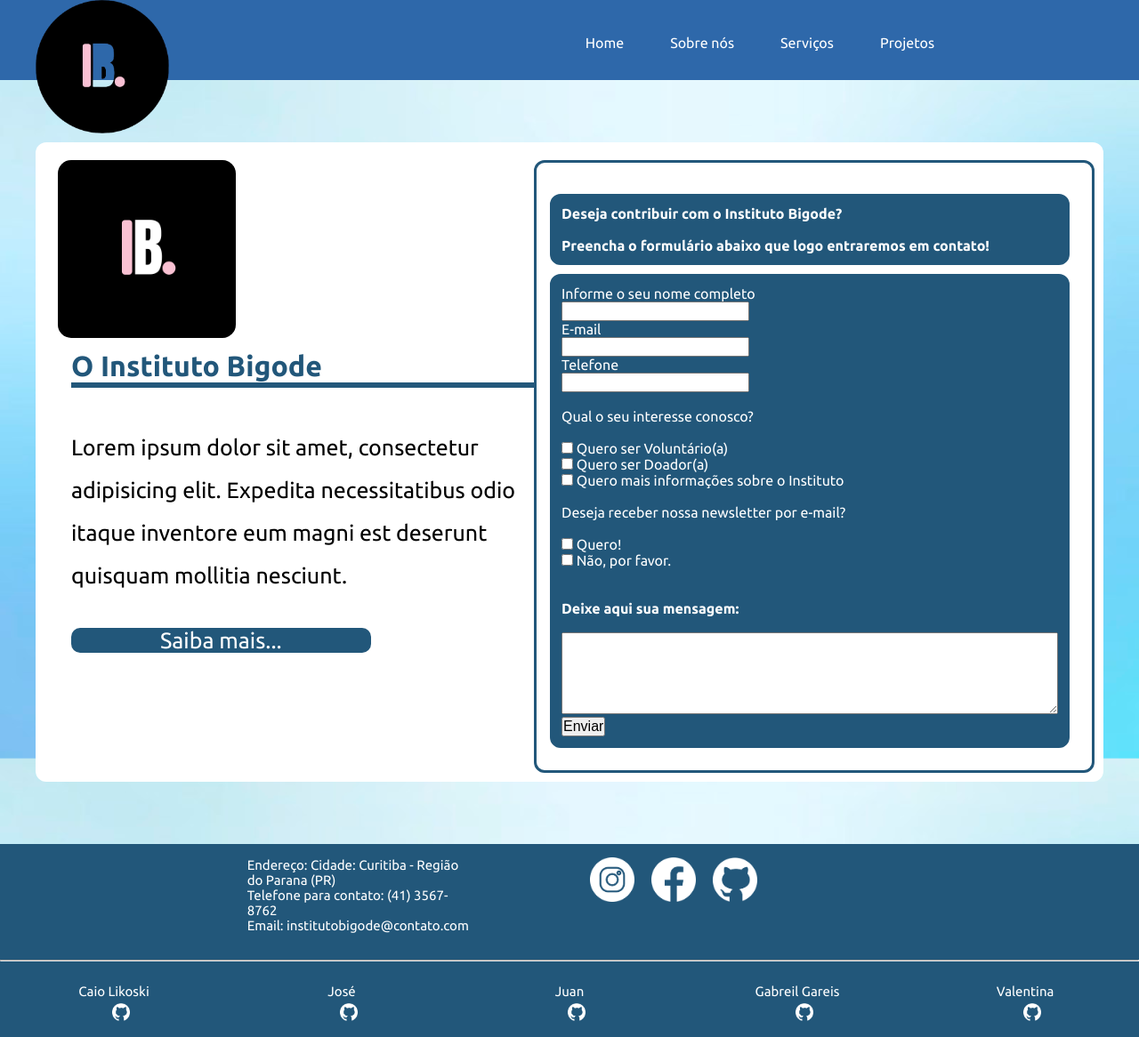
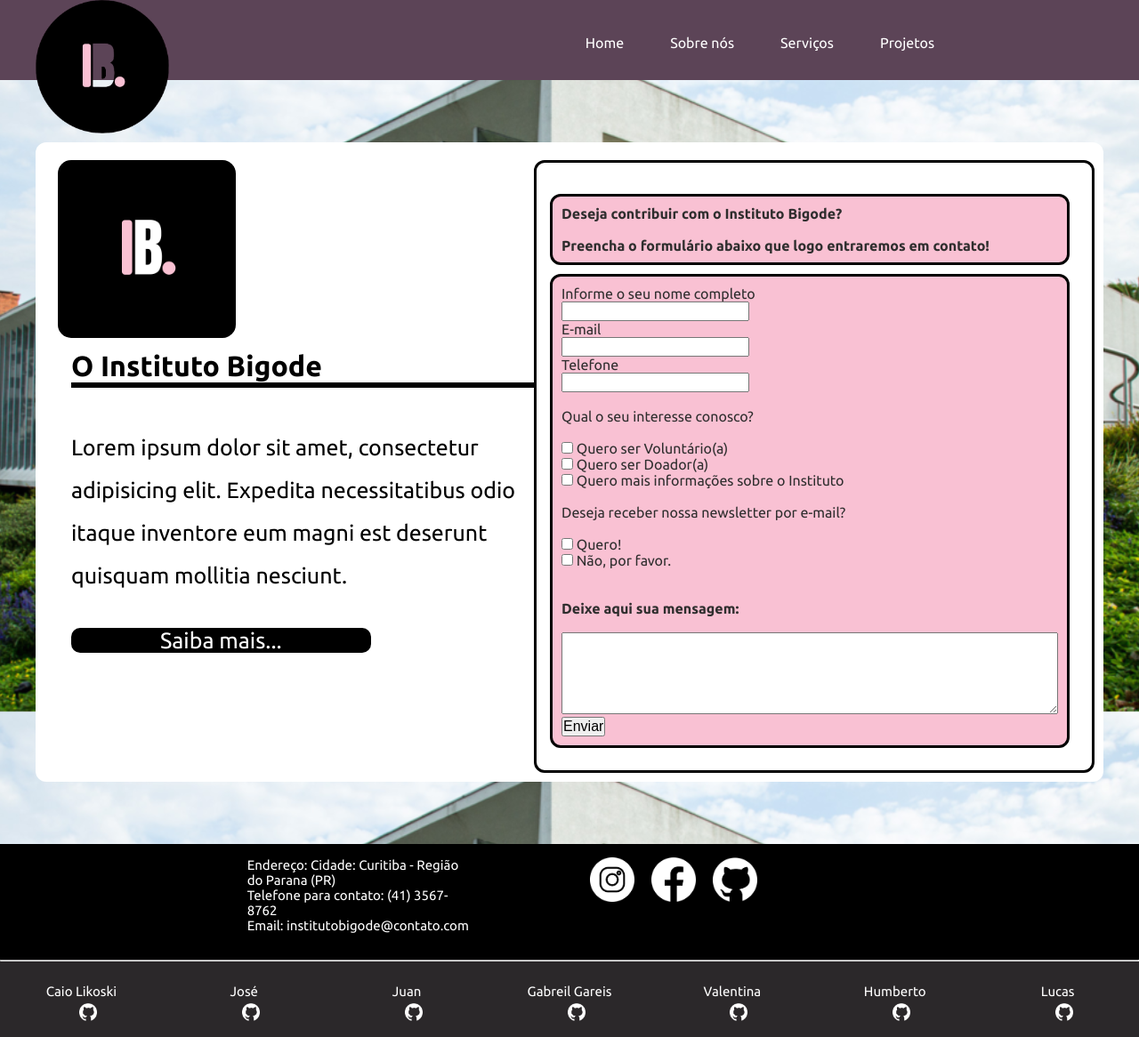
Before and after one commit to Caio099113g/instituto-, a plain HTML site: page INSTITUTO BIGODE/index.html in a window 1280 px wide. Shown: the whole page at 89% size. Drawn offline with Linux system fonts and the light colour scheme; a web font is replaced by a local one.

Commit message:
Código Editado
Resolver rodapé da área de serviços, corrigir logo transparente, terminar redirecionamentos, colocar os textos, mudar imagens se preciso, etc..

```diff
--- a/INSTITUTO BIGODE/index.html
+++ b/INSTITUTO BIGODE/index.html
@@ -55,35 +55,35 @@
                     <form method="post" action="#">
                         <label>
                             Informe o seu nome completo <br>
-                            <input type="text" id="name" name="nome">
+                            <input required type="text" id="name" name="nome">
                         </label>
                         </br>
                         <label>
                             E-mail<br>
-                            <input type="email" id="email" name="email">
+                            <input required type="email" id="email" name="email">
                         </label>
                         <br>
                         <label>
                             Telefone <br>
-                            <input type="tel" id="tel" name="telefone">
+                            <input required type="tel" id="tel" name="telefone">
                         </label>
                         </br>
                         <label>
                             <br />
                             Qual o seu interesse conosco? <br>
                             <br />
-                            <input type="checkbox" id="item1" name="item1" value="voluntario" /> Quero ser
+                            <input required type="checkbox" id="item1" name="item1" value="voluntario" /> Quero ser
                             Voluntário(a)<br />
-                            <input type="checkbox" id="item2" name="item2" value="doador" /> Quero ser Doador(a)<br />
-                            <input type="checkbox" id="item3" name="item3" value="informacao" /> Quero mais informações
+                            <input required type="checkbox" id="item2" name="item2" value="doador" /> Quero ser Doador(a)<br />
+                            <input required type="checkbox" id="item3" name="item3" value="informacao" /> Quero mais informações
                             sobre o Instituto<br />
                         </label>
                         <label>
                             <br />
                             Deseja receber nossa newsletter por e-mail? <br>
                             <br />
-                            <input type="checkbox" id="item1" name="item1" value="Sim" /> Quero!<br />
-                            <input type="checkbox" id="item2" name="item2" value="Não" /> Não, por favor.<br />
+                            <input required type="checkbox" id="item1" name="item1" value="Sim" /> Quero!<br />
+                            <input required type="checkbox" id="item2" name="item2" value="Não" /> Não, por favor.<br />
                         </label>
                         <br />
                         <br />
@@ -135,6 +135,14 @@
                 <br>
                 <a target="_blank" href="https://github.com/valleriabueno"><img src="img/github.png" alt="github"></a>
             </p>
+            <p>Humberto
+                <br>
+                <a target="_blank" href="https://github.com/valleriabueno"><img src="img/github.png" alt="github"></a>
+            </p>
+            <p>Lucas
+                <br>
+                <a target="_blank" href="https://github.com/valleriabueno"><img src="img/github.png" alt="github"></a>
+            </p>
         </div>
     </footer>
 </body>
--- a/INSTITUTO BIGODE/styles.css/projetos.css
+++ b/INSTITUTO BIGODE/styles.css/projetos.css
@@ -19,11 +19,11 @@ nav {
     width: 100%;
     height: 90px;
     margin-bottom: 40px;
-    background-color: #22577aff;
+    background-color: rgb(0, 0, 0);
 }
 
 nav:hover{
-    background-color: rgb(46, 104, 170);
+    background-color: rgb(92, 68, 87);
 }
 
 img.logo {
@@ -74,7 +74,7 @@ h1{
 
 body {
     background-color: white;
-    background-image: url(../img/fundo-teste.jpg);
+    background-image: url(../img/toppp.webp);
     background-repeat: no-repeat;
     background-size: cover;
     font-family: 'Ubuntu', sans-serif;
@@ -92,7 +92,7 @@ body {
     font-family: 'Ubuntu', sans-serif;
     font-size: 20px;
     text-align: center;
-    color: #22577aff;
+    color: rgb(0, 0, 0);
     margin-top: 25px;
 }
 
@@ -145,7 +145,7 @@ section{
 
 footer{
     margin-top: 70px;
-    background-color: #22577aff;
+    background-color: rgb(43, 40, 42);
 }
 
 .footer_flex {
@@ -154,7 +154,7 @@ footer{
     justify-content: center;
     text-align: left;
     flex-direction: row;
-    background-color: #22577aff;
+    background-color: rgb(0, 0, 0);
 }
 
 footer p {
--- a/INSTITUTO BIGODE/styles.css/servico.css
+++ b/INSTITUTO BIGODE/styles.css/servico.css
@@ -9,14 +9,14 @@
 .divisao {
     width: 100px;
     height: 3px;
-    background-color: #22577aff;
+    background-color: #f9c1d3;
     margin: 0 auto;
     margin-bottom: 20px;
 }
 
 body {
     background-color: white;
-    background-image: url(../img/fundo-teste.jpg);
+    background-image: url(../img/toppp.webp);
     background-position:center;
     background-size: cover;
     background-attachment: fixed;
@@ -48,7 +48,7 @@ header ul li{
 }
 
 header a{
-    color:#22577aff ;
+    color:rgb(0, 0, 0) ;
     text-decoration: none;
 }
 
@@ -70,7 +70,7 @@ header a:hover{
 }
 
 .como_ajudar a{
-    background-color:rgb(223, 190, 6);
+    background-color:#f9c1d3;
     color: white;
     text-decoration: none;
     padding: 10px;
@@ -86,11 +86,11 @@ nav {
     width: 100%;
     height: 90px;
     margin-bottom: 40px;
-    background-color: #22577aff;
+    background-color: rgb(0, 0, 0);
 }
 
 nav:hover{
-    background-color: rgb(46, 104, 170);
+    background-color: rgb(92, 68, 87);
 }
 
 img.logo {
@@ -245,16 +245,69 @@ footer {
     justify-content: start;
     align-items: center;
     height: 130px;
-    background-color: #22577aff;
+    background-color: rgb(43, 40, 42);
 
 }
 
+footer{
+    background-color: rgb(43, 40, 42);
+    margin-top: 2300px;
+}
+
+.footer_flex {
+    /* width: 100%; */
+    display: flex;
+    justify-content: center;
+    text-align: left;
+    flex-direction: row;
+    background-color: rgb(0, 0, 0);
+}
+
 footer p {
-    font-size: 19px;
+    font-size: 15px;
     color: white;
-    margin: 25px;
+    margin: 10px;
+    justify-content: center;
     padding: 5px;
+    width: 70%;
 }
+
+
+.social-medias {
+    /* position: relative; */
+    align-items: center;
+    justify-content: center;
+    flex-direction: row;
+
+}
+
+footer .social-medias {
+    width: 30%;
+    height: 130px;
+    padding: 15px;
+    align-items: center;
+    justify-content: center;
+}
+
+footer img {
+    margin-left: 15px;
+}
+
+footer .autoria{
+    text-align: center;
+    display: flex;
+}
+
+.autoria img{
+    width: 20px;
+    margin-top: 5px;
+}
+
+footer hr{
+    margin-bottom: 10px;
+    color: white;
+}
+
 
 
 
@@ -268,7 +321,7 @@ footer p {
         display: flex;
         width: 100%;
         height: 200px;
-        background-color: #22577aff;
+        background-color: rgb(0, 0, 0);
     }
 
     img.logo{
--- a/INSTITUTO BIGODE/styles.css/sobrenos.css
+++ b/INSTITUTO BIGODE/styles.css/sobrenos.css
@@ -6,7 +6,7 @@
 
 body {
     background-color: white;
-    background-image: url(../img/fundo-teste.jpg);
+    background-image: url(../img/toppp.webp);
     background-position: center;
     background-size: cover;
     background-attachment: fixed;
@@ -33,11 +33,11 @@ nav {
     width: 100%;
     height: 90px;
     margin-bottom: 40px;
-    background-color: #22577aff;
+    background-color: rgb(0, 0, 0);
 }
 
 nav:hover{
-    background-color: rgb(46, 104, 170);
+    background-color: rgb(92, 68, 87);
 }
 
 img.logo {
@@ -100,7 +100,7 @@ main {
 .divisao {
     width: 100px;
     height: 3px;
-    background-color: #22577aff;
+    background-color: #f9c1d3;
     margin: 0 auto;
     margin-bottom: 30px;
 }
@@ -108,7 +108,7 @@ main {
 .missao-visao-valores h3{
     text-align: center;
     margin-top: 25px;
-    color: #22577aff;
+    color: #000000;
 }
 
 
@@ -142,7 +142,7 @@ img {
         display: flex;
         width: 100%;
         height: 200px;
-        background-color: #22577aff;
+        background-color: rgb(0, 0, 0);
     }
 
     img.logo{
@@ -187,7 +187,7 @@ img {
 }
 
 .como_ajudar a{
-    background-color:rgb(223, 190, 6);
+    background-color:#f9c1d3;
     color: white;
     text-decoration: none;
     padding: 10px;
@@ -198,7 +198,7 @@ img {
 /*FOTER*/
 
 footer{
-    background-color: #22577aff;
+    background-color: rgb(43, 40, 42);
     margin-top: 70px;
 }
 
@@ -208,7 +208,7 @@ footer{
     justify-content: center;
     text-align: left;
     flex-direction: row;
-    background-color: #22577aff;
+    background-color: rgb(0, 0, 0);
 }
 
 footer p {
@@ -288,7 +288,7 @@ hr{
 }
 
 .como_ajudar a{
-    background-color:rgb(223, 190, 6);
+    background-color:#f9c1d3;
     color: white;
     text-decoration: none;
     padding: 10px;
--- a/INSTITUTO BIGODE/styles.css/style.css
+++ b/INSTITUTO BIGODE/styles.css/style.css
@@ -9,7 +9,7 @@
 
 h1 {
     font-size: 32px;
-    color: #22577aff;
+    color: rgb(0, 0, 0);
 }
 
 h2 {
@@ -19,12 +19,12 @@ h2 {
 
 main hr {
     border: solid;
-    border-color: #22577aff ;
+    border-color: rgb(0, 0, 0) ;
 }
 
 body {
 
-    background-image: url(../img/fundo-teste.jpg);
+    background-image: url(../img/toppp.webp);
     background-position:center;
     background-size: cover;
     background-attachment: fixed;
@@ -86,11 +86,11 @@ nav {
     width: 100%;
     height: 90px;
     margin-bottom: 40px;
-    background-color: #22577aff;
+    background-color: rgb(0, 0, 0);;
 }
 
 nav:hover{
-    background-color: rgb(46, 104, 170);
+    background-color: rgb(92, 68, 87);
 }
 
 img.logo {
@@ -160,7 +160,7 @@ nav li {
 
 .texto-apresentacao p a  {
         text-decoration: none;
-        background-color: #22577aff;
+        background-color: #000000;
         border-radius: 10px;
         color: white;
         padding-left: 100px;
@@ -172,7 +172,7 @@ nav li {
 }
 
 .container-form {
-    border: solid #22577aff;
+    border: solid rgb(0, 0, 0);
     border-radius: 12px;
     padding: 25px;
 }
@@ -180,10 +180,10 @@ nav li {
 .container-form div {
     width: 100%;
     height: max-content;
-    border: solid #22577aff;
-    background-color: #22577aff;
+    border: solid rgb(0, 0, 0);;
+    background-color: #f9c1d3;
     border-radius: 12px;
-    color: white;
+    color: rgb(47, 46, 46);
     /* text-align: center; */
     padding: 10px;
 }
@@ -199,7 +199,7 @@ form textarea {
 /*FOOTER*/
 
 footer{
-    background-color: #22577aff;
+    background-color: rgb(43, 40, 42);
     margin-top: 70px;
 }
 
@@ -209,7 +209,7 @@ footer{
     justify-content: center;
     text-align: left;
     flex-direction: row;
-    background-color: #22577aff;
+    background-color: rgb(0, 0, 0);
 }
 
 footer p {
```
Also changed, not shown: INSTITUTO BIGODE/projetos.html (+8 -0 lines), INSTITUTO BIGODE/servicos.html (+47 -0 lines), INSTITUTO BIGODE/sobrenos.html (+8 -0 lines), INSTITUTO BIGODE/img/toppp.webp (added), 1 other file.
